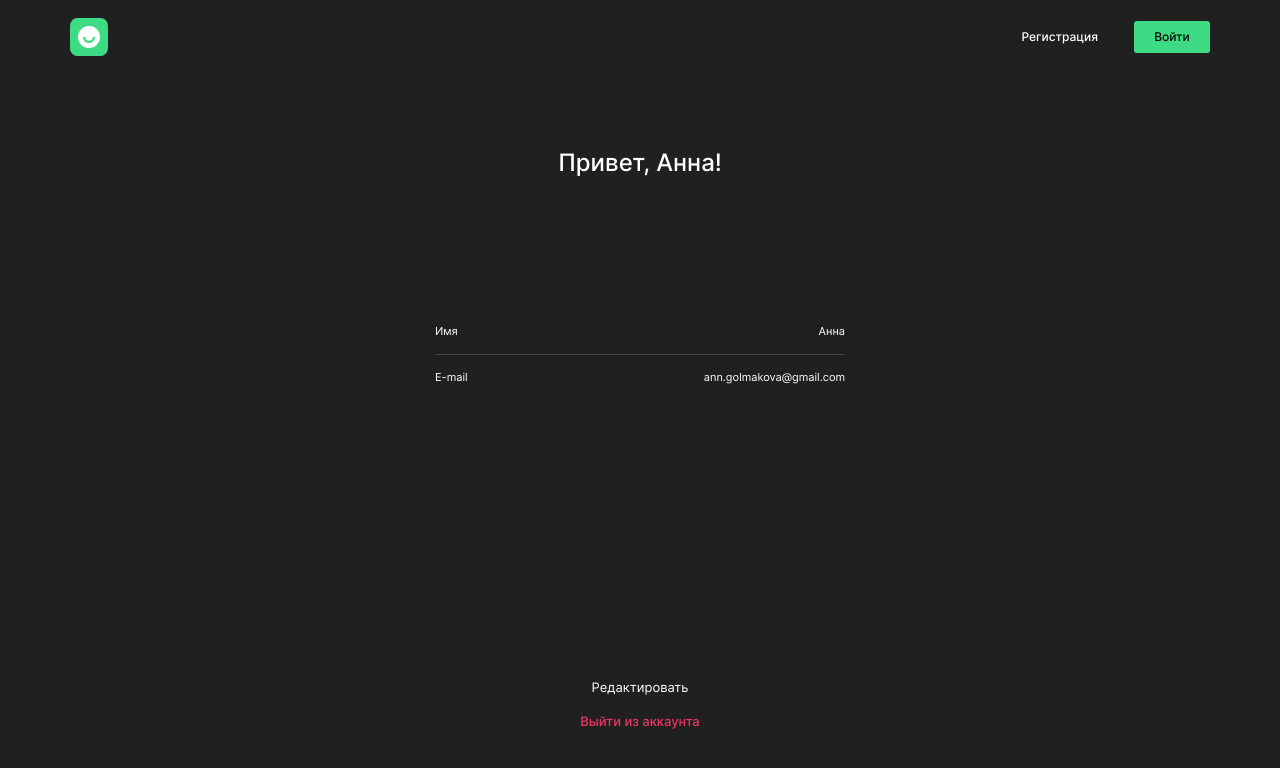
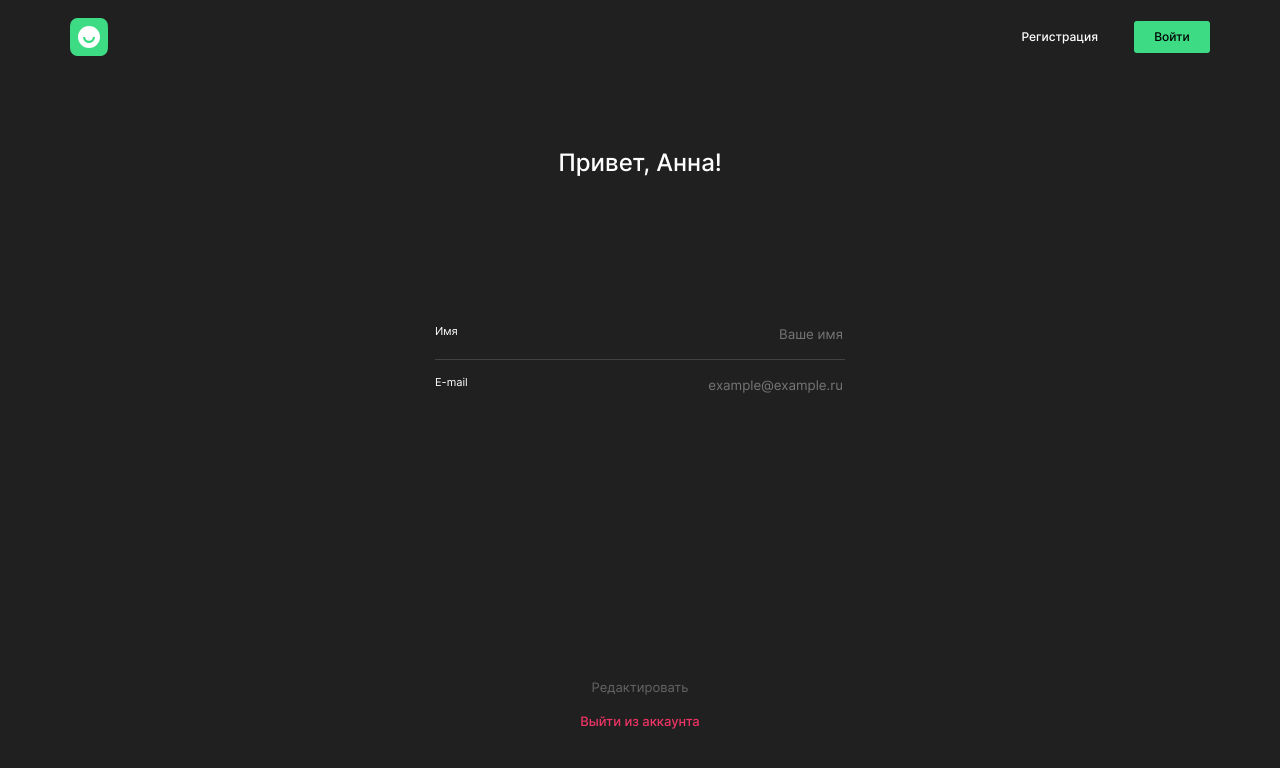
Before and after one commit to AnnaGolmakova/movies-explorer-frontend, a React (Create React App) app: page /profile in a window 1280 px wide. Shown: the top 768 px of the page. Built offline with nearby package versions, Linux system fonts and the light colour scheme.

Commit message:
сделала регистрацию, авторизацию и профиль

```diff
--- a/src/components/App/App.js
+++ b/src/components/App/App.js
@@ -11,33 +11,95 @@ import Login from '../Login/Login.js';
 import Profile from '../Profile/Profile.js';
 import NotFound from '../NotFound/NotFound.js';
 
+import { authorize, register, getUserInfo, setUserInfo, getMyMovies, createMovie, deleteMovie } from '../../utils/MainApi.js';
+
+import { CurrentUserContext } from '../../contexts/CurrentUserContext';
+
 import './App.css';
-
 
 function App() {
 
   const [isAuthorized, setIsAuthorized] = useState(false);
+  const [currentUser, setCurrentUser] = useState({
+    "name": "",
+    "email": "",
+    "movies": [],
+  });
+
   const navigate = useNavigate();
 
-  function onLogin() {
+  useEffect(() => {
+    if (isAuthorized) {
+      getUserInfo()
+        .then((res) => {
+          console.log(res)
+          setCurrentUser({
+            name: res.name,
+            email: res.email
+          })
+        })
+        .catch(() => {
+          setIsAuthorized(false)
+        })
+      getMyMovies().then((res) => {
+        setCurrentUser({
+          ...currentUser,
+          movies: res
+        })
+      })
+    }
+  }, [isAuthorized])
+
+
+  function handleLogin(data) {
+    authorize(data.email, data.password)
+      .then((res) => {
         setIsAuthorized(true);
-    navigate('/')
+        navigate('/movies')
+      })
+      .catch(console.log)
   }
+
+  function handleProfileEdit(data) {
+    setUserInfo(data.email, data.name)
+      .then((res) => {
+        setCurrentUser({ ...currentUser, name: data.name, email: data.email })
+      })
+      .catch(console.log)
+  }
+
+
+  function handleRegister(data) {
+    register(data.name, data.email, data.password)
+      .then((res) => {
+        setIsAuthorized(true);
+        navigate('/movies')
+      })
+      .catch(console.log)
+  }
+
+  function handleLogout() {
+    setIsAuthorized(false);
+    navigate("/signin");
+  }
+
+  function handleAddMovie(movie) {
+    createMovie(movie)
+      .then()
+      .catch(console.log)
+  }
+
+
 
   return (
     <div className="page">
+      <CurrentUserContext.Provider value={currentUser}>
         <Routes>
           <Route path="/signup" element={
-          <Register />
+            <Register onRegister={handleRegister} />
           } />
           <Route path="/signin" element={
-          <Login onLogin={onLogin} />
-        } />
-        <Route path="/profile" element={
-          <>
-            <Header isAuthorized={isAuthorized} />
-            <Profile />
-          </>
+            <Login onLogin={handleLogin} />
           } />
           <Route path="/" element={
             <>
@@ -46,10 +108,16 @@ function App() {
               <Footer />
             </>
           } />
+          <Route path="/profile" element={
+            <>
+              <Header isAuthorized={isAuthorized} />
+              <Profile onLogout={handleLogout} onEdit={handleProfileEdit} />
+            </>
+          } />
           <Route path="/movies" element={
             <>
               <Header isAuthorized={isAuthorized} />
-            <Movies />
+              <Movies onLike={handleAddMovie} onDislike />
               <Footer />
             </>
           } />
@@ -64,6 +132,7 @@ function App() {
             <NotFound />
           } />
         </Routes>
+      </CurrentUserContext.Provider>
     </div>
   );
 }
--- a/src/components/FilterCheckbox/FilterCheckbox.js
+++ b/src/components/FilterCheckbox/FilterCheckbox.js
@@ -1,7 +1,6 @@
 import './FilterCheckbox.css';
 
 function FilterCheckbox({ checked = false, onChange }) {
-    console.log('Чекбокс состояние', checked)
     return (
         <label className="switch">
             <input name="isShort" type="checkbox" className="switch__input" onChange={onChange} checked={checked} />
--- a/src/components/Login/Login.js
+++ b/src/components/Login/Login.js
@@ -1,3 +1,4 @@
+import { useState } from 'react';
 import { Link } from 'react-router-dom';
 
 import './Login.css';
@@ -5,6 +6,28 @@ import logo from '../../images/logo.svg';
 
 
 function Login({ onLogin }) {
+    const [formData, setFormData] = useState({});
+    const [errors, setErrors] = useState({});
+
+    function handleChange(event) {
+        const name = event.target.name;
+        setFormData({ ...formData, [name]: event.target.value })
+        setErrors({ ...errors, [name]: event.target.validationMessage });
+    }
+
+    function handleSubmit(event) {
+        event.preventDefault();
+        onLogin(formData);
+    }
+
+    function isEmpty() {
+        return !formData.email || !formData.password
+    }
+
+    function isValid() {
+        return errors.email || errors.password
+    }
+
 
     return (
         <main className="login">
@@ -13,33 +36,40 @@ function Login({ onLogin }) {
                 <h1 className="login__greeting">Рады видеть!</h1>
             </section>
             <section className="login__content">
-                <form className="form">
+                <form className="form" onSubmit={handleSubmit}>
                     <div className="form__inputs">
                         <label htmlFor="email" className="form__field">E-mail</label>
                         <input
                             id="email"
                             name="email"
                             type="email"
-                            min="2"
-                            max="30"
-                            className="form__input"
+                            minLength="2"
+                            maxLength="30"
+                            className={`form__input ${errors.email ? 'form__input_error' : ''}`}
                             placeholder="example@example.ru"
                             required
+                            onChange={handleChange}
+                            pattern=".+@.+\..+"
                         />
-                        <span className="form__input-error email-input-error"></span>
+                        <span className="form__input-error email-input-error">{errors.email}</span>
                         <label htmlFor="password" className="form__field">Пароль</label>
                         <input
                             id="password"
                             name="password"
                             type="password"
-                            min="6"
-                            className="form__input form__input_error"
+                            minLength="8"
+                            className={`form__input ${errors.email ? 'form__input_error' : ''}`}
                             placeholder="Введите пароль"
                             required
+                            onChange={handleChange}
                         />
-                        <span className="form__input-error password-input-error">Что-то пошло не так</span>
+                        <span className="form__input-error password-input-error">{errors.password}</span>
                     </div>
-                    <button type="submit" className="save-button" onClick={onLogin}>Войти</button>
+                    <button
+                        type="submit" className="save-button" disabled={isEmpty() || isValid()}
+                    >
+                        Войти
+                    </button>
                 </form >
                 <div className="login__signup">
                     <span>Еще не зарегистрированы?&nbsp;</span>
--- a/src/components/Movies/Movies.js
+++ b/src/components/Movies/Movies.js
@@ -7,7 +7,7 @@ import getMovies from '../../utils/MoviesApi.js';
 import { useState, useEffect } from 'react';
 
 
-function Movies() {
+function Movies({ onLike }) {
     const [isLoading, setIsLoading] = useState(false);
     const [movies, setMovies] = useState([]);
     const [results, setResults] = useState(localStorage.getItem("results") ? JSON.parse(localStorage.getItem("results")) : []);
@@ -65,7 +65,7 @@ function Movies() {
                 <Preloader />
             }
             {!isLoading && query !== '' &&
-                <MoviesCardList movies={results}></MoviesCardList>
+                <MoviesCardList movies={results} onLike={onLike} onDislike></MoviesCardList>
             }
         </main>
     );
--- a/src/components/MoviesCard/MoviesCard.js
+++ b/src/components/MoviesCard/MoviesCard.js
@@ -1,6 +1,6 @@
 import './MoviesCard.css';
 
-function MoviesCard({ movie, showDelete }) {
+function MoviesCard({ movie, showDelete, onLike }) {
     const nameRU = movie.nameRU;
     const durationHours = Math.floor(movie.duration / 60);
     const durationMinutes = movie.duration % 60;
@@ -20,7 +20,7 @@ function MoviesCard({ movie, showDelete }) {
                     {durationHours !== 0 ? durationHours + 'ч ' : ''}{durationMinutes !== 0 ? durationMinutes + ' м' : ''}
                 </div>
                 {!showDelete ?
-                    <button type="button" className="like-button" aria-label='Лайк'>
+                    <button type="button" className="like-button" aria-label='Лайк' onClick={() => onLike(Object.assign(movie, { image: image, thumbnail: 'https://api.nomoreparties.co' + movie.image.formats.thumbnail.url }))}>
                         <svg className="heart" width="14" height="12" viewBox="0 0 14 12" fill="none" xmlns="http://www.w3.org/2000/svg">
                             <path d="M6.65242 1.89789L7.01419 2.24773L7.36168 1.8837C8.08219 1.12888 8.97817 0.5 10.1818 0.5C12.1019 0.5 13.5 2.02862 13.5 4C13.5 4.9368 13.0747 5.73587 12.3847 6.40496L7 11.3228L1.60992 6.40004L1.59988 6.39087L1.58936 6.38227C0.885614 5.80642 0.5 4.96765 0.5 4C0.5 2.02862 1.89813 0.5 3.81818 0.5C5.01333 0.5 5.90847 1.17846 6.65242 1.89789Z" />
                         </svg>
--- a/src/components/MoviesCardList/MoviesCardList.js
+++ b/src/components/MoviesCardList/MoviesCardList.js
@@ -2,7 +2,7 @@ import MoviesCard from '../MoviesCard/MoviesCard.js';
 import './MoviesCardList.css'
 import { useState, useEffect } from 'react';
 
-function MoviesCardList({ movies, showDelete }) {
+function MoviesCardList({ movies, showDelete, onLike }) {
     const [moviesCount, setMoviesCount] = useState(12);
     const [increment, setIncrement] = useState(3);
 
@@ -41,6 +41,7 @@ function MoviesCardList({ movies, showDelete }) {
                             key={i}
                             movie={movie}
                             showDelete={showDelete}
+                            onLike={onLike}
                         />
                     ))}
                 </ul>
--- a/src/components/Profile/Profile.css
+++ b/src/components/Profile/Profile.css
@@ -69,6 +69,14 @@
 
 }
 
+.profile__data {
+    background: transparent;
+    border: none;
+    font-family: inherit;
+    color: inherit;
+    text-align: right;
+}
+
 .profile__label,
 .profile__data {
     margin: 0;
@@ -109,6 +117,14 @@
     opacity: 0.3;
 }
 
+.profile-button:disabled {
+    opacity: 0.3;
+}
+
+.profile-button:hover:disabled {
+    cursor: unset;
+}
+
 .profile-button_exit {
     font-weight: 500;
     color: #EE3465;
--- a/src/components/Profile/Profile.js
+++ b/src/components/Profile/Profile.js
@@ -1,26 +1,81 @@
-import { useNavigate } from 'react-router-dom';
+import { useState } from 'react';
 import './Profile.css';
 
-function Profile() {
-    const navigate = useNavigate();
+function Profile({ onEdit, onLogout }) {
+    const [formData, setFormData] = useState({});
+    const [errors, setErrors] = useState({});
+
+    function handleChange(event) {
+        const name = event.target.name;
+        setFormData({ ...formData, [name]: event.target.value })
+        setErrors({ ...errors, [name]: event.target.validationMessage });
+    }
+
+    function handleSubmit(event) {
+        event.preventDefault();
+        onEdit(formData);
+    }
+
+    function isEmpty() {
+        return !formData.email || !formData.name
+    }
+
+    function isValid() {
+        return errors.email || errors.name
+    }
 
     return (
         <main className="profile">
             <section className="profile__content">
                 <h1 className="profile__greeting">Привет, Анна!</h1>
-                <div className="profile__fields">
+                <form className="profile__fields" onSubmit={handleSubmit}>
                     <div className="profile__field">
-                        <p className="profile__label">Имя</p>
-                        <p className="profile__data">Анна</p>
+                        <label htmlFor="username" className="profile__label">Имя</label>
+                        <input
+                            id="username"
+                            name="name"
+                            type="text"
+                            minLength="2"
+                            maxLength="30"
+                            className={`profile__data ${errors.name ? 'profile__data_error' : ''}`}
+                            value={formData.name}
+                            placeholder="Ваше имя"
+                            required
+                            onChange={handleChange}
+                            pattern="[A-Za-z\u0400-\u04ff \-]+" />
                     </div>
                     <div className="profile__field">
-                        <p className="profile__label">E-mail</p>
-                        <p className="profile__data">ann.golmakova@gmail.com</p>
+                        <label htmlFor="email" className="profile__label">E-mail</label>
+                        <input
+                            id="email"
+                            name="email"
+                            type="email"
+                            minLength="2"
+                            maxLength="30"
+                            className={`profile__data ${errors.email ? 'profile__data_error' : ''}`}
+                            value={formData.email}
+                            placeholder="example@example.ru"
+                            required
+                            onChange={handleChange}
+                            pattern=".+@.+\..+" />
                     </div>
-                </div>
+                </form>
                 <div className='profile__buttons'>
-                    <button type="button" className="profile-button">Редактировать</button>
-                    <button type="button" className="profile-button profile-button_exit" onClick={() => navigate("/signin")}>Выйти из аккаунта</button>
+                    <button
+                        type="button"
+                        className="profile-button"
+                        disabled={isEmpty() || isValid()}
+                        onClick={handleSubmit}
+                    >
+                        Редактировать
+                    </button>
+                    <button
+                        type="button"
+                        className="profile-button profile-button_exit"
+                        onClick={() => onLogout()}
+                    >
+                        Выйти из аккаунта
+                    </button>
                 </div>
             </section>
         </main >
--- a/src/components/Register/Register.js
+++ b/src/components/Register/Register.js
@@ -1,3 +1,4 @@
+import { useState } from 'react';
 import { Link } from 'react-router-dom';
 
 import './Register.css';
@@ -6,6 +7,27 @@ import logo from '../../images/logo.svg';
 
 
 function Register({ onRegister }) {
+    const [formData, setFormData] = useState({});
+    const [errors, setErrors] = useState({});
+
+    function handleChange(event) {
+        const name = event.target.name;
+        setFormData({ ...formData, [name]: event.target.value })
+        setErrors({ ...errors, [name]: event.target.validationMessage });
+    }
+
+    function handleSubmit(event) {
+        event.preventDefault();
+        onRegister(formData);
+    }
+
+    function isEmpty() {
+        return !formData.email || !formData.password || !formData.name
+    }
+
+    function isValid() {
+        return errors.email || errors.password || errors.name
+    }
 
     return (
         <main className="register">
@@ -14,43 +36,52 @@ function Register({ onRegister }) {
                 <h1 className="register__greeting">Добро пожаловать!</h1>
             </section>
             <section className="register__content">
-                <form className="form">
+                <form className="form" onSubmit={handleSubmit}>
                     <div className="register__inputs">
                         <label htmlFor="username" className="form__field">Имя</label>
                         <input
                             id="username"
                             name="name"
                             type="text"
-                            min="2"
-                            max="30"
-                            className="register__input"
+                            minLength="2"
+                            maxLength="30"
+                            className={`register__input ${errors.name ? 'register__input_error' : ''}`}
                             placeholder="Ваше имя"
                             required
+                            onChange={handleChange}
+                            pattern="[A-Za-z\u0400-\u04ff \-]+"
                         />
-                        <span className="form__error name-error"></span>
+                        <span className="form__error name-error">{errors.name}</span>
                         <label htmlFor="email" className="form__field">E-mail</label>
                         <input
                             id="email"
                             name="email"
                             type="email"
-                            className="register__input"
+                            className={`register__input ${errors.email ? 'register__input_error' : ''}`}
                             placeholder="example@example.ru"
                             required
+                            onChange={handleChange}
+                            pattern=".+@.+\..+"
                         />
-                        <span className="form__error email-error"></span>
+                        <span className="form__error email-error">{errors.email}</span>
                         <label htmlFor="password" className="form__field">Пароль</label>
                         <input
                             id="password"
                             name="password"
                             type="password"
-                            min="6"
-                            className="register__input register__input_error"
+                            minLength="8"
+                            className={`register__input ${errors.password ? 'register__input_error' : ''}`}
                             placeholder="Введите пароль"
                             required
+                            onChange={handleChange}
                         />
-                        <span className="form__error password-error">Что-то пошло не так</span>
+                        <span className="form__error password-error">{errors.password}</span>
                     </div>
-                    <button type="submit" className="save-button" onClick={onRegister}>Зарегистрироваться</button>
+                    <button
+                        type="submit" className="save-button" disabled={isEmpty() || isValid()}
+                    >
+                        Зарегистрироваться
+                    </button>
                 </form >
                 <div className="register__signup">
                     <span>Уже зарегистрированы?&nbsp;</span>
--- /dev/null
+++ b/src/contexts/CurrentUserContext.js
@@ -0,0 +1,3 @@
+import { createContext } from 'react';
+
+export const CurrentUserContext = createContext();
--- a/src/utils/MainApi.js
+++ b/src/utils/MainApi.js
@@ -1,6 +1,7 @@
 import checkResponse from './checkResponse.js';
 
-const BASE_URL = `https://api.movies.golmakova.nomoredomainsrocks.ru`;
+// const BASE_URL = `https://api.movies.golmakova.nomoredomainsrocks.ru`;
+const BASE_URL = `http://localhost:3001`;
 
 
 function request(url, options) {
@@ -51,7 +52,7 @@ export const setUserInfo = (name, email) => {
     })
 }
 
-export const getMovies = () => {
+export const getMyMovies = () => {
     return request(`${BASE_URL}/movies`, {
         method: "GET",
         credentials: 'include',
--- a/src/utils/checkResponse.js
+++ b/src/utils/checkResponse.js
@@ -2,7 +2,7 @@ function checkResponse(res) {
     if (res.ok) {
         return res.json();
     }
-    return Promise.reject(`Ошибка ${res.status}`);
+    return Promise.reject(res.json());
 }
 
 export default checkResponse;
```
Lines whose indentation alone changed are shown as unchanged.
